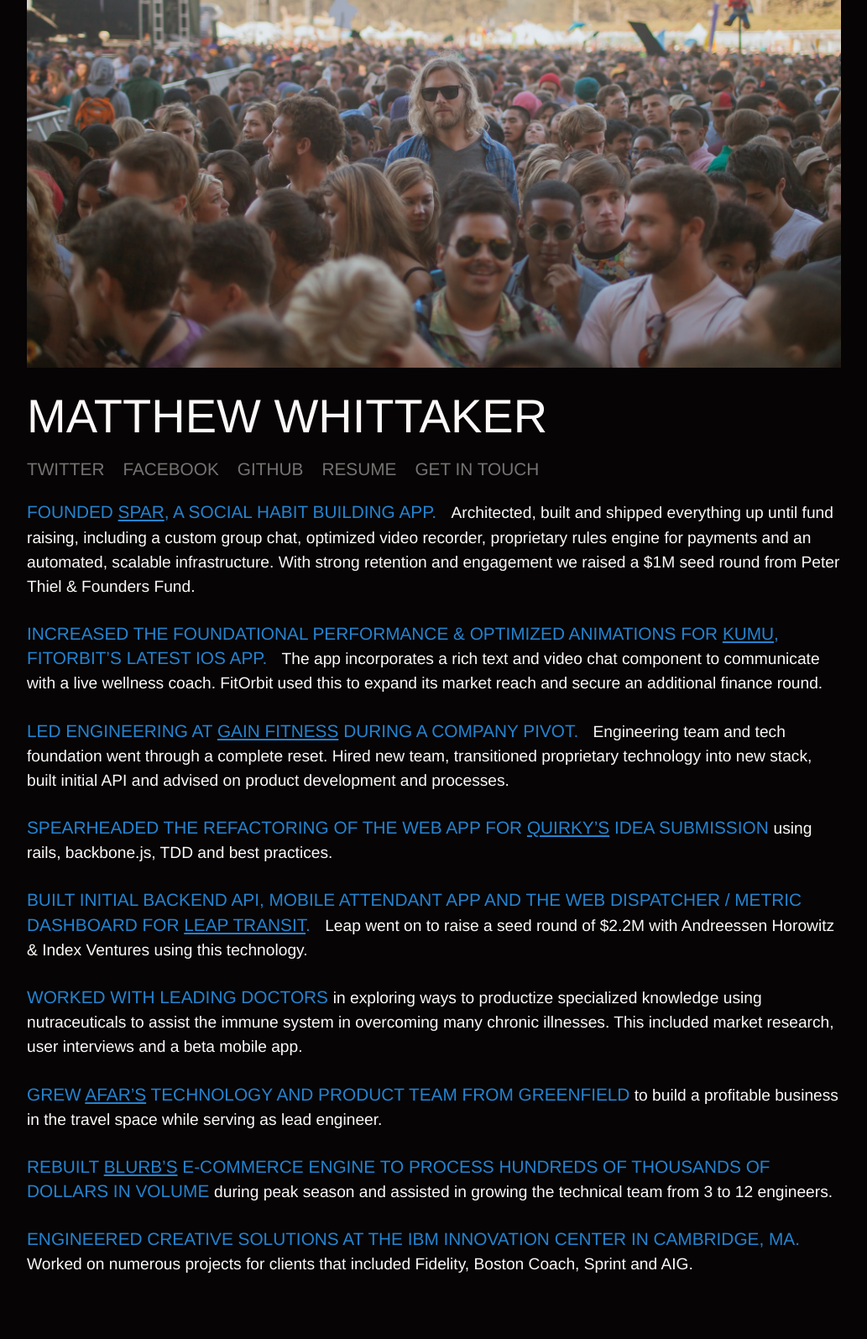
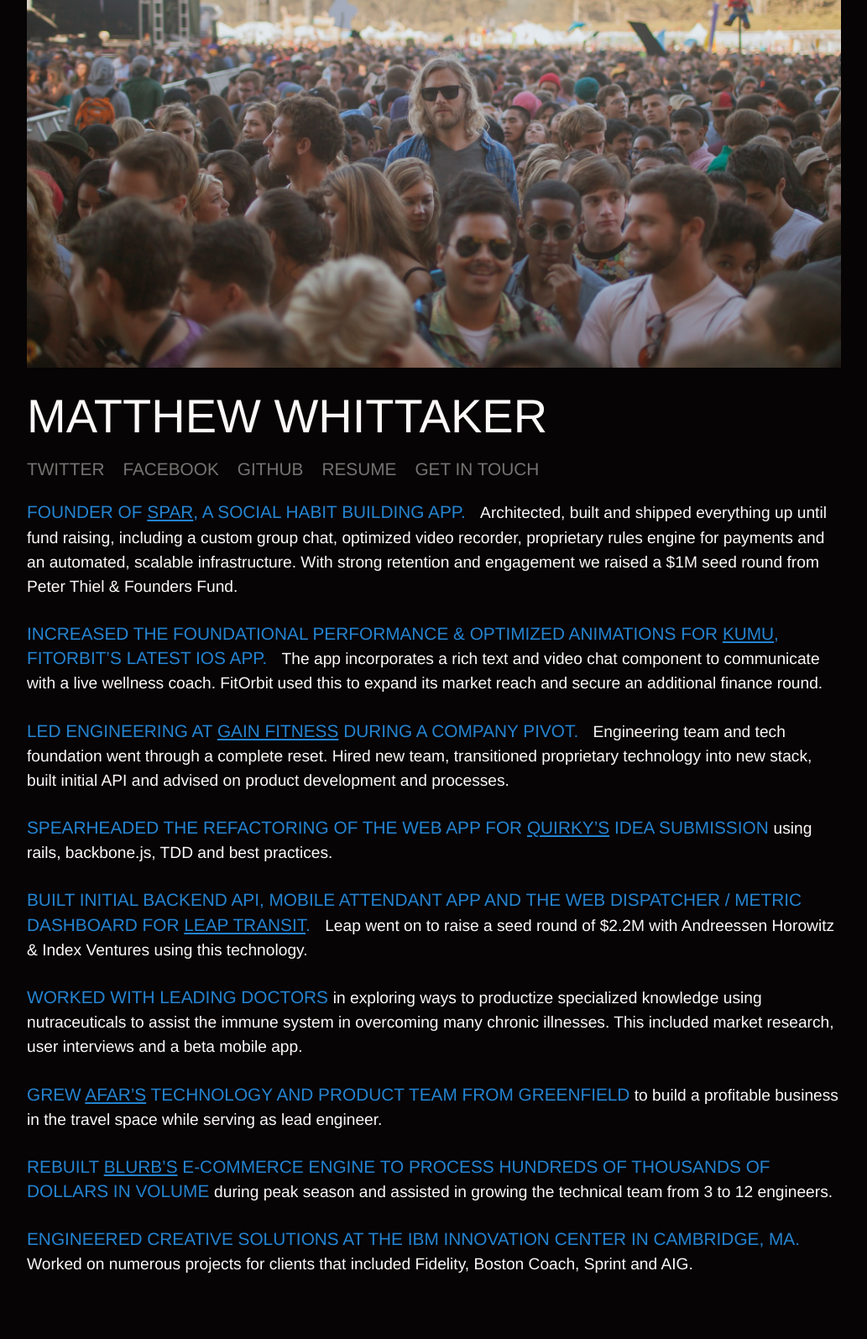
Before and after one commit to mwhitt/mwhittaker.com, a Jekyll site: the page built from index.html, in a window 1280 px wide. Shown: the whole page at 84% size, without its empty margins (123-1156 px from the left). Built offline with Jekyll 4.4.1, drawn with Linux system fonts in a browser that asks for light colours.

Commit message:
Update copy

```diff
--- a/index.html
+++ b/index.html
@@ -28,7 +28,7 @@
 
 <div class="row">
   <div class="large-12 columns experience">
-    <h3>Founded <a href="https://getspar.com/" target="_blank">Spar</a>, a social habit building app. &nbsp; <small>Architected, built and shipped everything up until fund raising, including a custom group chat, optimized video recorder, proprietary rules engine for payments and an automated, scalable infrastructure. With strong retention and engagement we raised a $1M seed round from Peter Thiel &amp; Founders Fund.</small></h3>
+    <h3>Founder of <a href="https://getspar.com/" target="_blank">Spar</a>, a social habit building app. &nbsp; <small>Architected, built and shipped everything up until fund raising, including a custom group chat, optimized video recorder, proprietary rules engine for payments and an automated, scalable infrastructure. With strong retention and engagement we raised a $1M seed round from Peter Thiel &amp; Founders Fund.</small></h3>
   </div>
 </div>
 
```
